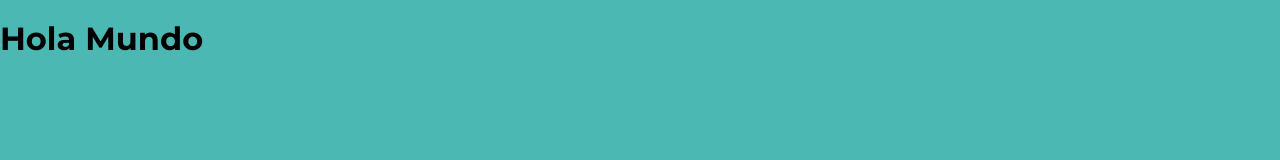
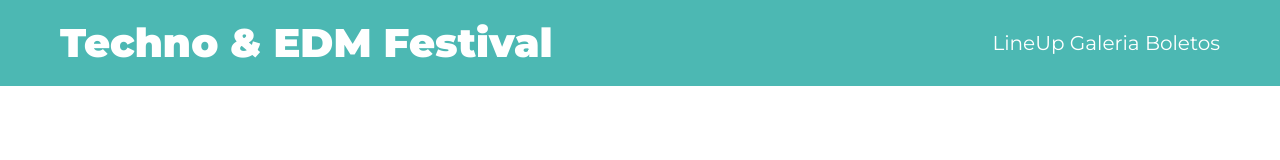
Before and after one commit to DamianEscobar/festivalMusica, a website: page index.html in a window 1280 px wide. Drawn offline with Linux system fonts and the light colour scheme.

Commit message:
Ver el video 177

```diff
--- a/index.html
+++ b/index.html
@@ -13,6 +13,16 @@
     <title>Festival de Música</title>
   </head>
   <body>
-    <h1>Hola Mundo</h1>
+    <header class="header">
+      <div class="contenedor content-header">
+        <h1>Techno & EDM Festival</h1>
+
+        <nav class="nav-princi">
+          <a href="#">LineUp</a>
+          <a href="#">Galeria</a>
+          <a href="#">Boletos</a>
+        </nav>
+      </div>
+    </header>
   </body>
 </html>
--- a/src/scss/app.scss
+++ b/src/scss/app.scss
@@ -1,9 +1,2 @@
-@use 'base/variables' as *;
-@use 'base/normalize';
-
-body {
-    font-family: $fuente_principal;
-    font-optical-sizing: auto;
-    font-style: normal;
-    background-color: $verde;
-}
+@forward 'base';
+@forward 'layout';
--- /dev/null
+++ b/src/scss/base/_globales.scss
@@ -0,0 +1,54 @@
+@use 'variables' as v;
+
+html {
+    font-size: 62.5%;
+    box-sizing: border-box;
+    scroll-padding-top: 0rem;
+}
+*,
+*:before,
+*:after {
+    box-sizing: inherit;
+}
+body {
+    font-family: v.$fuente_principal;
+    font-optical-sizing: auto;
+    font-style: normal;
+    color: #000000;
+    font-size: 2rem;
+}
+p {
+    color: #000000;
+    line-height: 1.5;
+}
+.contenedor {
+    width: 95%;
+    max-width: 120rem;
+    margin: 0 auto;
+}
+a {
+    text-decoration: none;
+}
+h1, h2, h3 {
+    margin: 0 0 5rem 0;
+    font-weight: 900;
+}
+h1 {
+    font-size: 4rem;
+}
+h2 {
+    font-size: 4.6rem;
+}
+h3 {
+    font-size: 6rem;
+    text-align: center;
+}
+img {
+    max-width: 100%;
+    width: 100%;
+    height: auto;
+    display: block;
+}
+body > section {
+    padding: 10rem 0
+}
--- /dev/null
+++ b/src/scss/base/_index.scss
@@ -0,0 +1,3 @@
+@forward 'normalize';
+@forward 'variables';
+@forward 'globales';
--- /dev/null
+++ b/src/scss/layout/_header.scss
@@ -0,0 +1,23 @@
+@use 'base/variables' as v;
+
+.header {
+    background-color: v.$verde;
+
+    h1,a {
+        color:  #ffffff;
+    }
+}
+.content-header {
+    padding: 2rem;
+    display: flex;
+    justify-content: space-between;
+    align-items: center;
+
+    h1 {
+        margin: 0;
+    }
+}
+
+.nav-princi {
+
+}
--- /dev/null
+++ b/src/scss/layout/_index.scss
@@ -0,0 +1 @@
+@forward 'header';
```
Also changed, not shown: build/css/app.css.
